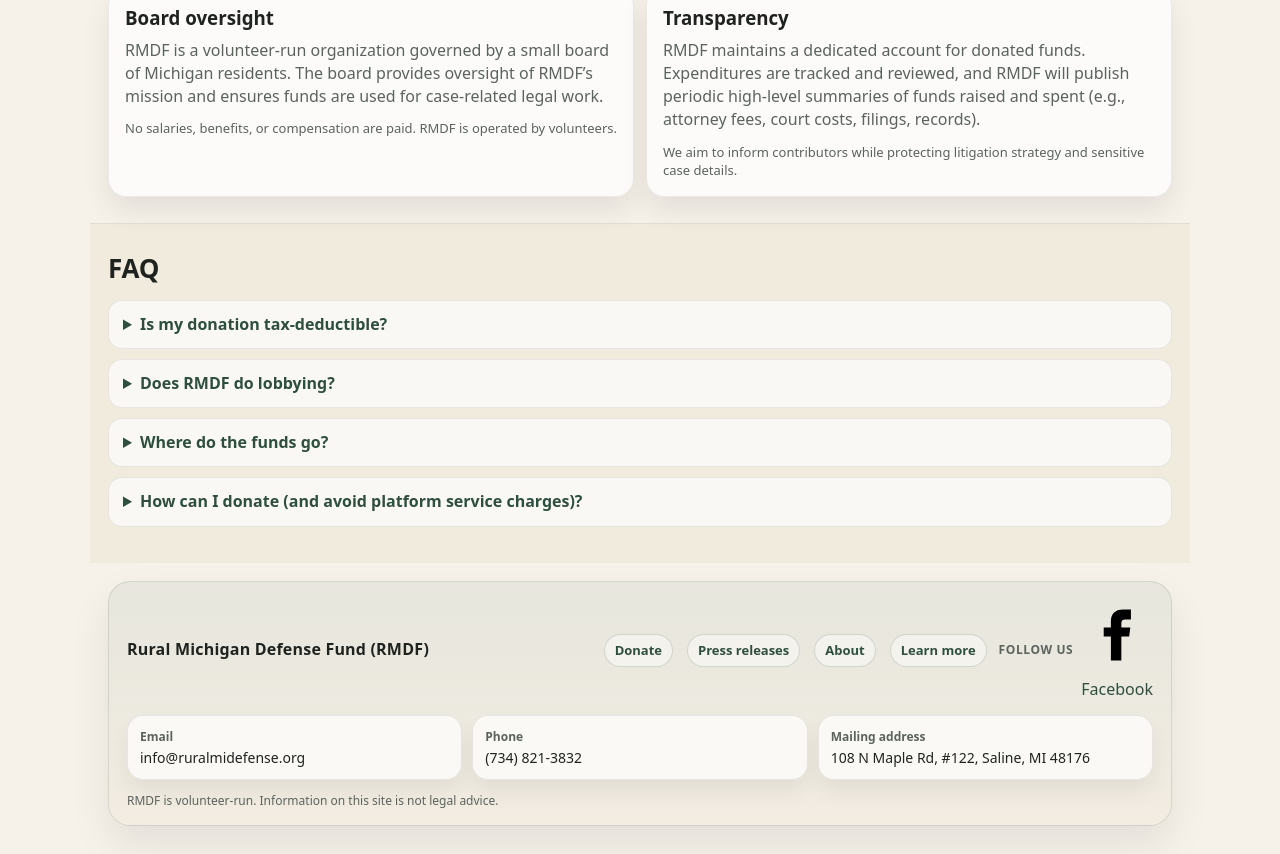
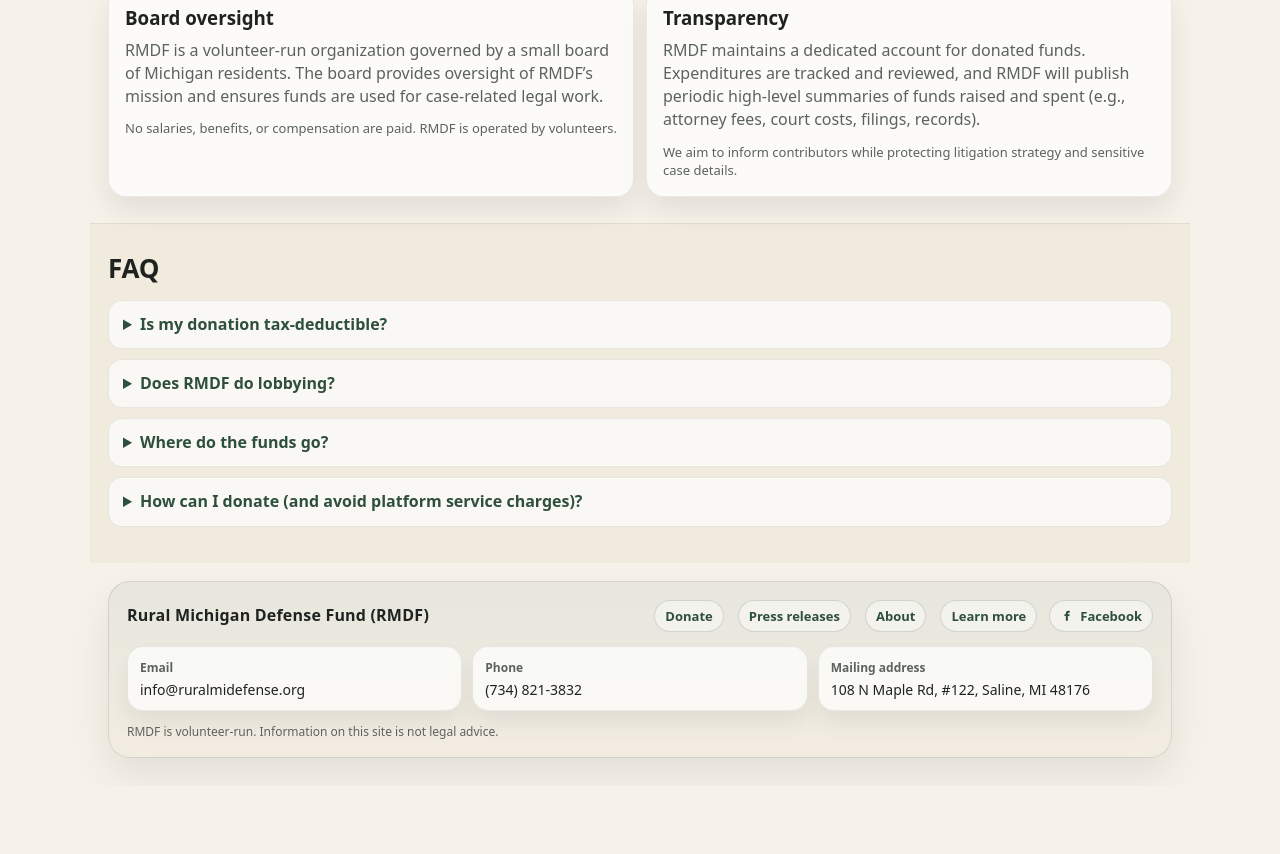
Before and after one commit to jeffrechten/rmdf-web, a React (Vite) app: page / in a window 1280 px wide. Shown: the part 1135-1989 px from the top of the page. After the commit the page ends 1921 px from the top, so only its background shows below. Built offline with nearby package versions, Linux system fonts and the light colour scheme.

Commit message:
Style footer social link as pill

```diff
--- a/src/components/SiteLayout.jsx
+++ b/src/components/SiteLayout.jsx
@@ -145,7 +145,6 @@ export default function SiteLayout({ children }) {
                 </a>
               </div>
               <div className="footerSocial" aria-label="Social links">
-                <span className="footerSocialLabel">Follow us</span>
                 <a
                   className="socialLink"
                   href="https://www.facebook.com/ruralmidefense/"
--- a/src/style.css
+++ b/src/style.css
@@ -251,12 +251,27 @@ a:hover{ text-decoration:underline; }
   align-items: center;
   gap: 8px;
 }
-.footerSocialLabel{
-  font-size: 12px;
-  color: var(--muted);
+.footerSocial .socialLink{
+  display: inline-flex;
+  align-items: center;
+  gap: 6px;
   font-weight: 800;
-  text-transform: uppercase;
-  letter-spacing: .6px;
+  font-size: 13px;
+  color: var(--forest);
+  padding: 6px 10px;
+  border-radius: 999px;
+  border: 1px solid rgba(47,79,62,.18);
+  background: rgba(255,255,255,.45);
+  text-decoration:none;
+}
+.footerSocial .socialLink:hover{
+  background: rgba(255,255,255,.75);
+  text-decoration:none;
+}
+.footerSocial .socialLink svg{
+  width: 14px;
+  height: 14px;
+  fill: currentColor;
 }
 .footerLinks svg{
   width: 16px;
```
